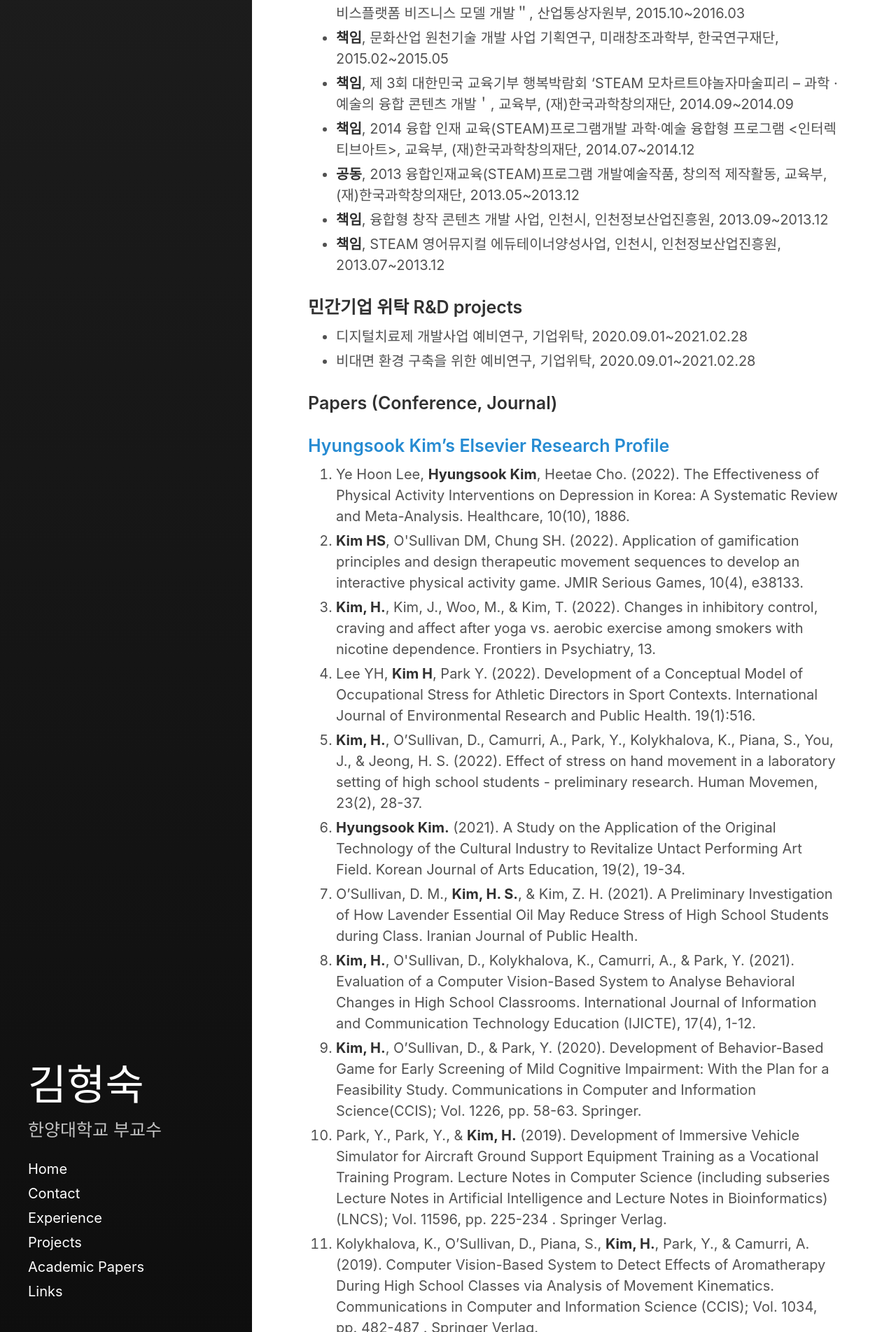
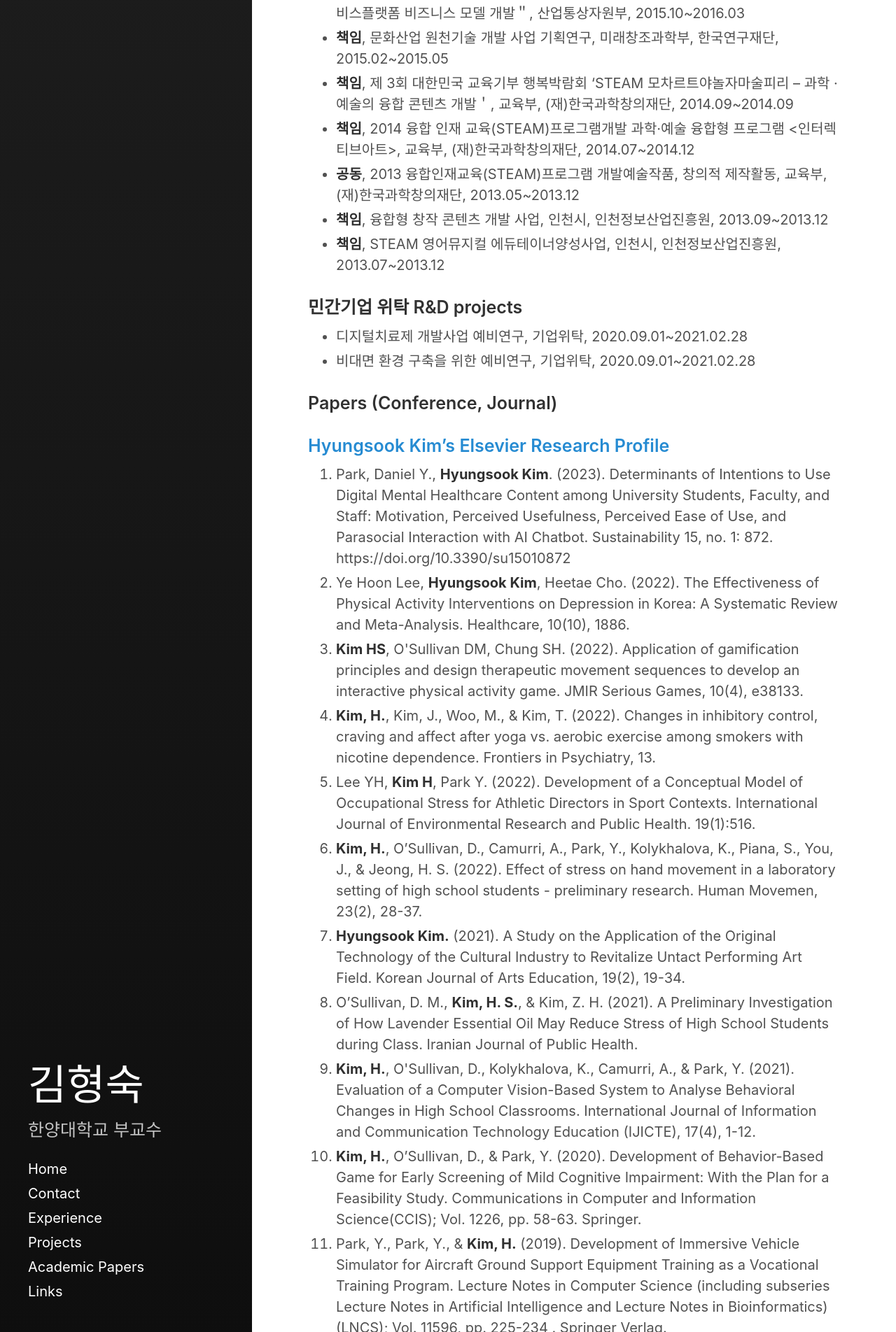
Before and after one commit to Rugger12/hyungsook, a Jekyll site: the page built from _posts/2022-12-29-about-me.md, in a window 1280 px wide. Shown: the part 3096-5000 px from the top of the page at 70% size. Built offline with Jekyll 4.4.1, drawn with Linux system fonts in a browser that asks for light colours.

Commit message:
Update 2022-12-29-about-me.md

```diff
--- a/_posts/2022-12-29-about-me.md
+++ b/_posts/2022-12-29-about-me.md
@@ -79,6 +79,7 @@ excerpt_separator:  <!--more-->
 ### <a href="https://hanyang.elsevierpure.com/en/persons/hyung-sook-kim" target="_blank">Hyungsook Kim's Elsevier Research Profile </a>
 
 <ol>
+  <li>Park, Daniel Y., <strong>Hyungsook Kim</strong>. (2023). Determinants of Intentions to Use Digital Mental Healthcare Content among University Students, Faculty, and Staff: Motivation, Perceived Usefulness, Perceived Ease of Use, and Parasocial Interaction with AI Chatbot. Sustainability 15, no. 1: 872. https://doi.org/10.3390/su15010872</li>
   <li>Ye Hoon Lee, <strong>Hyungsook Kim</strong>, Heetae Cho. (2022). The Effectiveness of Physical Activity Interventions on Depression in Korea: A Systematic Review and Meta-Analysis. Healthcare, 10(10), 1886.</li>
   <li><strong>Kim HS</strong>, O'Sullivan DM, Chung SH. (2022). Application of gamification principles and design therapeutic movement sequences to develop an interactive physical activity game. JMIR Serious Games, 10(4), e38133.</li>
   <li><strong>Kim, H.</strong>, Kim, J., Woo, M., & Kim, T. (2022). Changes in inhibitory control, craving and affect after yoga vs. aerobic exercise among smokers with nicotine dependence. Frontiers in Psychiatry, 13.</li>
```
